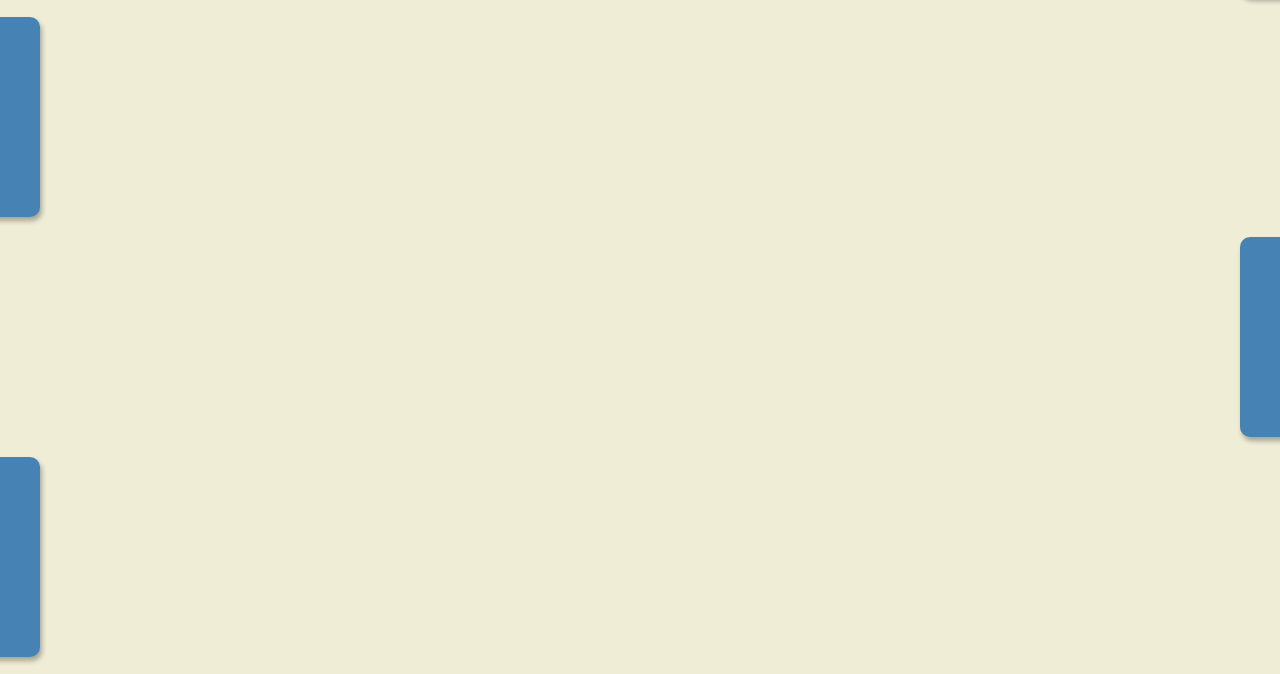
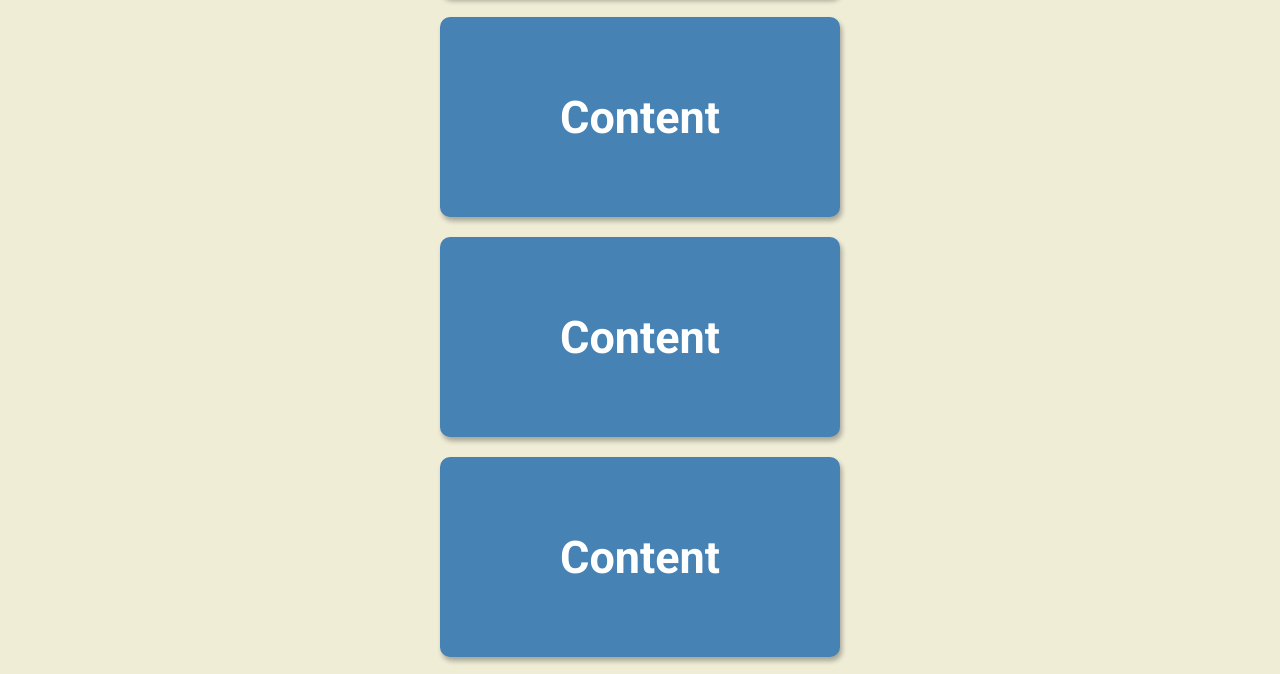
Before and after one commit to clementschris/scroll-animation, a plain HTML site: page index.html in a window 1280 px wide. Shown: the part 711-1385 px from the top of the page. Drawn offline with Linux system fonts and the light colour scheme.

Commit message:
project finished

```diff
--- a/script.js
+++ b/script.js
@@ -0,0 +1,19 @@
+const boxes = document.querySelectorAll('.box');
+
+window.addEventListener('scroll', checkBoxes);
+
+checkBoxes();
+
+function checkBoxes() {
+  const triggerBottom = window.innerHeight / 5 * 4;
+
+  boxes.forEach(box => {
+    const boxTop = box.getBoundingClientRect().top;
+
+    if(boxTop < triggerBottom) {
+      box.classList.add('show');
+    } else {
+      box.classList.remove('show');
+    }
+  })
+}
--- a/style.css
+++ b/style.css
@@ -12,6 +12,7 @@ body {
     align-items: center;
     justify-content: center;
     margin: 0;
+    overflow-x: hidden;
 }
 
 h1 {
```
